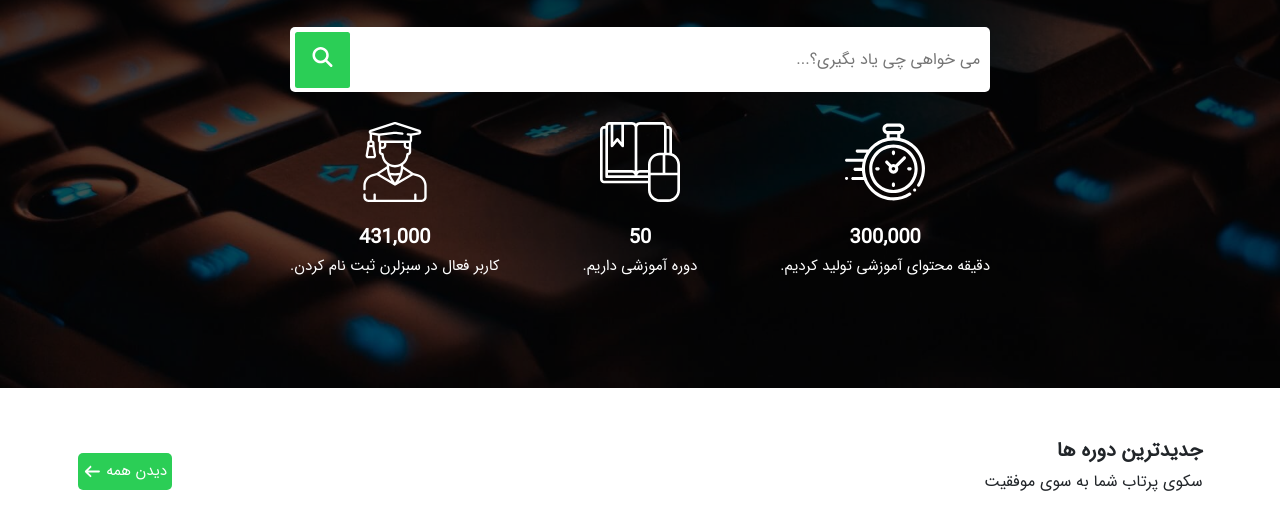
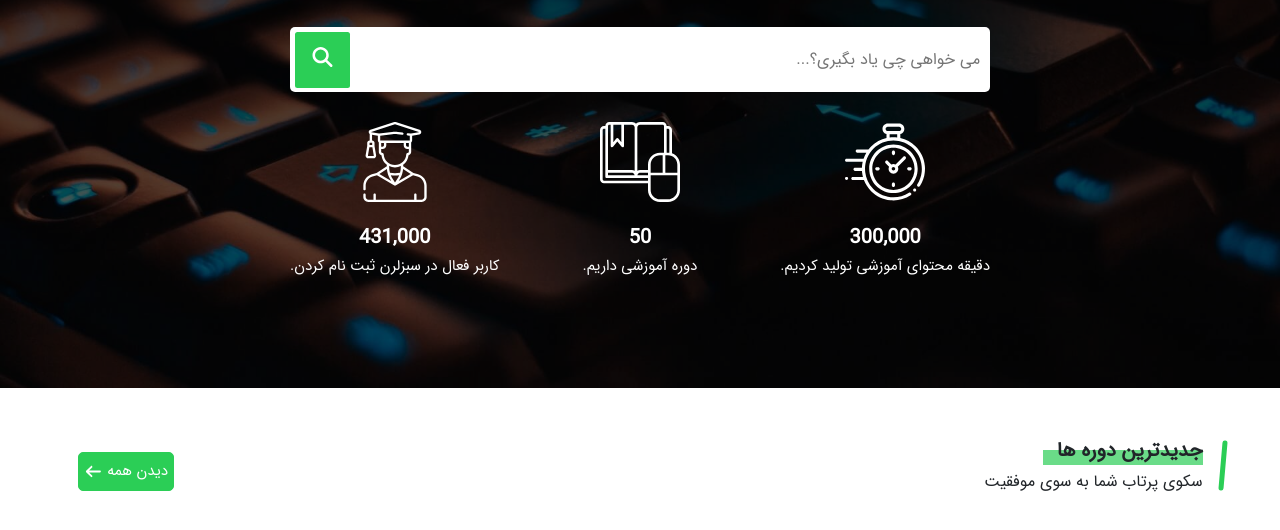
Before and after one commit to Hossein-NP/SabzLearn-Advanced, a plain HTML site: page index.html in a window 1280 px wide. Shown: the part 336-866 px from the top of the page. Drawn offline with Linux system fonts and the light colour scheme.

Commit message:
Update index.css

```diff
--- a/css/index.css
+++ b/css/index.css
@@ -271,12 +271,40 @@ i {
   display: flex;
   align-items: center;
   justify-content: space-between;
+  position: relative;
+}
+
+.courses-head__right::after {
+   content: "";
+  display: block;
+  width: 5rem;
+  height: 0.5rem;
+  border-radius: 2rem;
+  transform: rotate(-85deg);
+  background-color: var(--primary-color);
+  position: absolute;
+  top: 25px;
+  right: -45px;
 }
 
 .courses-head__title {
   font-size: var(--fs-h3);
   line-height: var(--lh-tight);
   font-weight: 700;
+  position: relative;
+  z-index: 10;
+}
+
+.courses-head__title::before {
+  content: "";
+  display: block;
+  position: absolute;
+  width: 16rem;
+  height: 1.5rem;
+  background-color: var(--primary-color);
+  z-index: -5;
+  top: 12px;
+  opacity: 0.7;
 }
 
 .courses-head__text {
@@ -296,10 +324,12 @@ i {
   color: var(--white-color);
   padding: 0.5rem 0.5rem;
   border-radius: 0.5rem;
+  border: 1px  solid var(--primary-color);
   transition: all 0.5s ease;
 }
 
 .courses-head__link:hover {
-  color: var(--white-color);
+  color: var(--primary-color);
+  background-color: var(--white-color);
 }
 /* Finish courses section style  */
```
